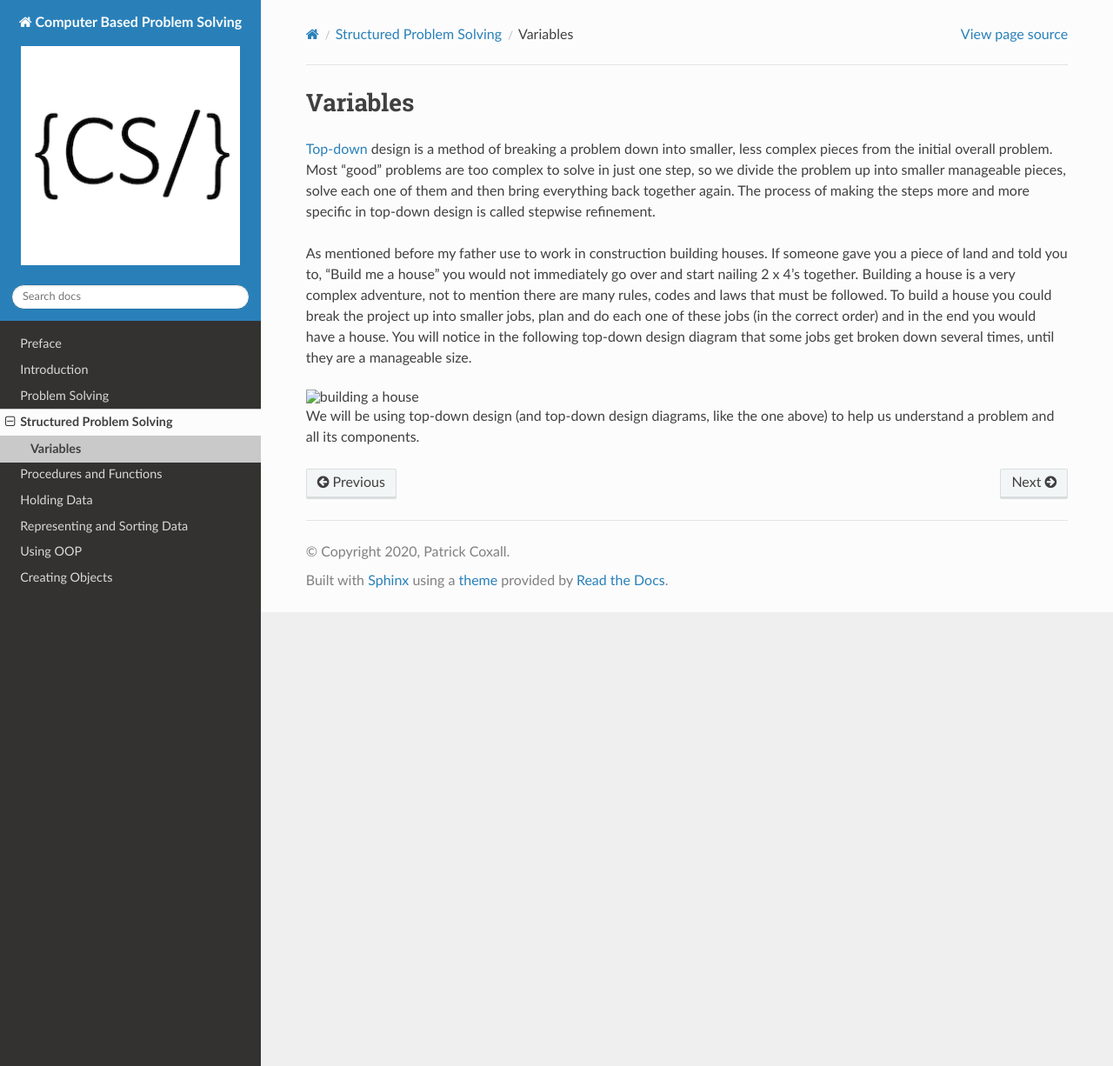
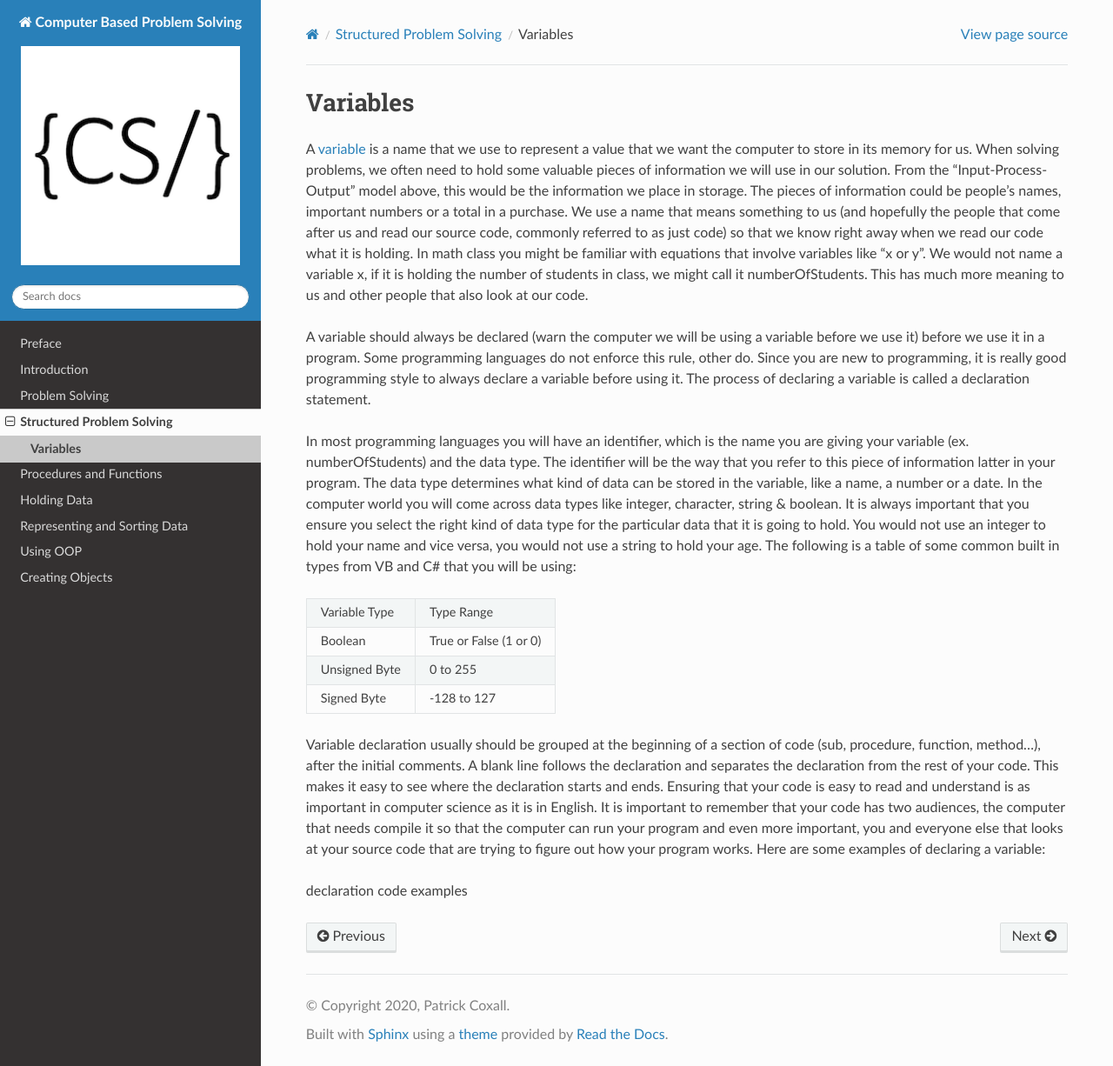
Before and after one commit to Mr-Coxall/Computer-Based-Problem-Solving, a Sphinx documentation site: the page built from docs/structured-problem-solving/variables.rst, in a window 1280 px wide and 1226 px high. Shown: the whole window at 87% size. Built offline with Sphinx 7.4.7 and the Read the Docs theme 2.0.0, drawn with Linux system fonts in a browser that asks for light colours; pages that are not in the unit, such as notebooks, are missing from menus.

Commit message:
Update Solving problem section

```diff
--- a/docs/structured-problem-solving/variables.rst
+++ b/docs/structured-problem-solving/variables.rst
@@ -3,12 +3,21 @@
 Variables
 =========
 
-`Top-down <https://en.wikipedia.org/wiki/Top-down_and_bottom-up_design>`_ design is a method of breaking a problem down into smaller, less complex pieces from the initial overall problem. Most “good” problems are too complex to solve in just one step, so we divide the problem up into smaller manageable pieces, solve each one of them and then bring everything back together again. The process of making the steps more and more specific in top-down design is called stepwise refinement.
+A `variable <https://en.wikipedia.org/wiki/variable>`_ is a name that we use to represent a value that we want the computer to store in its memory for us. When solving problems, we often need to hold some valuable pieces of information we will use in our solution. From the “Input-Process-Output” model above, this would be the information we place in storage. The pieces of information could be people’s names, important numbers or a total in a purchase. We use a name that means something to us (and hopefully the people that come after us and read our source code, commonly referred to as just code) so that we know right away when we read our code what it is holding. In math class you might be familiar with equations that involve variables like “x or y”. We would not name a variable x, if it is holding the number of students in class, we might call it numberOfStudents. This has much more meaning to us and other people that also look at our code.
 
-As mentioned before my father use to work in construction building houses. If someone gave you a piece of land and told you to, “Build me a house” you would not immediately go over and start nailing 2 x 4’s together. Building a house is a very complex adventure, not to mention there are many rules, codes and laws that must be followed. To build a house you could break the project up into smaller jobs, plan and do each one of these jobs (in the correct order) and in the end you would have a house. You will notice in the following top-down design diagram that some jobs get broken down several times, until they are a manageable size.
+A variable should always be declared (warn the computer we will be using a variable before we use it) before we use it in a program. Some programming languages do not enforce this rule, other do. Since you are new to programming, it is really good programming style to always declare a variable before using it. The process of declaring a variable is called a declaration statement.
 
-.. image:: ./images/building_a_house.png
-   :alt: building a house
-   :align: center
+In most programming languages you will have an identifier, which is the name you are giving your variable (ex. numberOfStudents) and the data type. The identifier will be the way that you refer to this piece of information latter in your program. The data type determines what kind of data can be stored in the variable, like a name, a number or a date. In the computer world you will come across data types like integer, character, string & boolean. It is always important that you ensure you select the right kind of data type for the particular data that it is going to hold. You would not use an integer to hold your name and vice versa, you would not use a string to hold your age. The following is a table of some common built in types from VB and C# that you will be using:
 
-We will be using top-down design (and top-down design diagrams, like the one above) to help us understand a problem and all its components.
+===============  =========================
+Variable Type    Type Range
+Boolean          True or False (1 or 0)
+Unsigned Byte    0 to 255
+Signed Byte      -128 to 127
+
+===============  =========================
+
+Variable declaration usually should be grouped at the beginning of a section of code (sub, procedure, function, method...), after the initial comments. A blank line follows the declaration and separates the declaration from the rest of your code. This makes it easy to see where the declaration starts and ends. Ensuring that your code is easy to read and understand is as important in computer science as it is in English. It is important to remember that your code has two audiences, the computer that needs compile it so that the computer can run your program and even more important, you and everyone else that looks at your source code that are trying to figure out how your program works. Here are some examples of declaring a variable:
+
+
+declaration code examples
```
